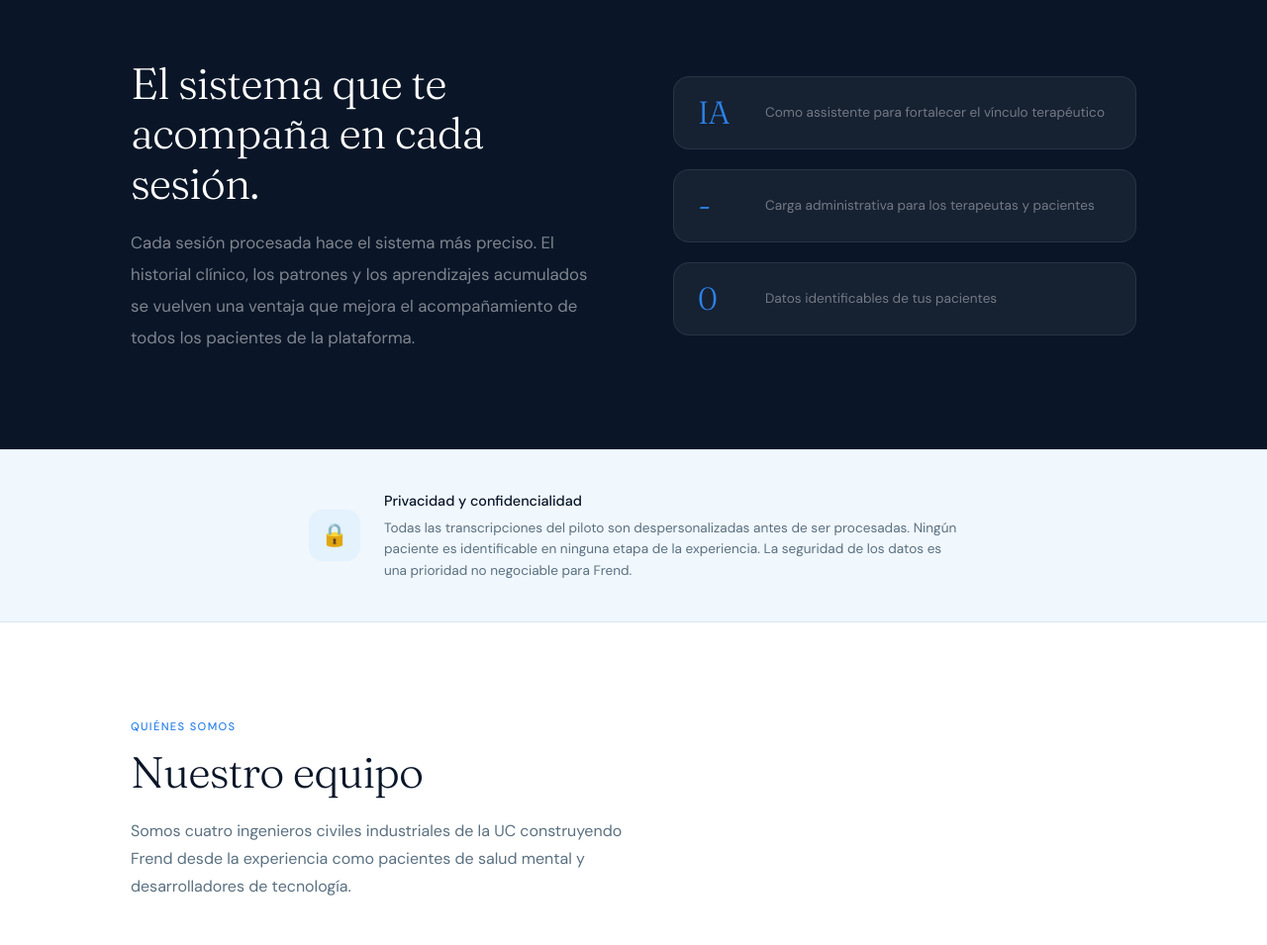
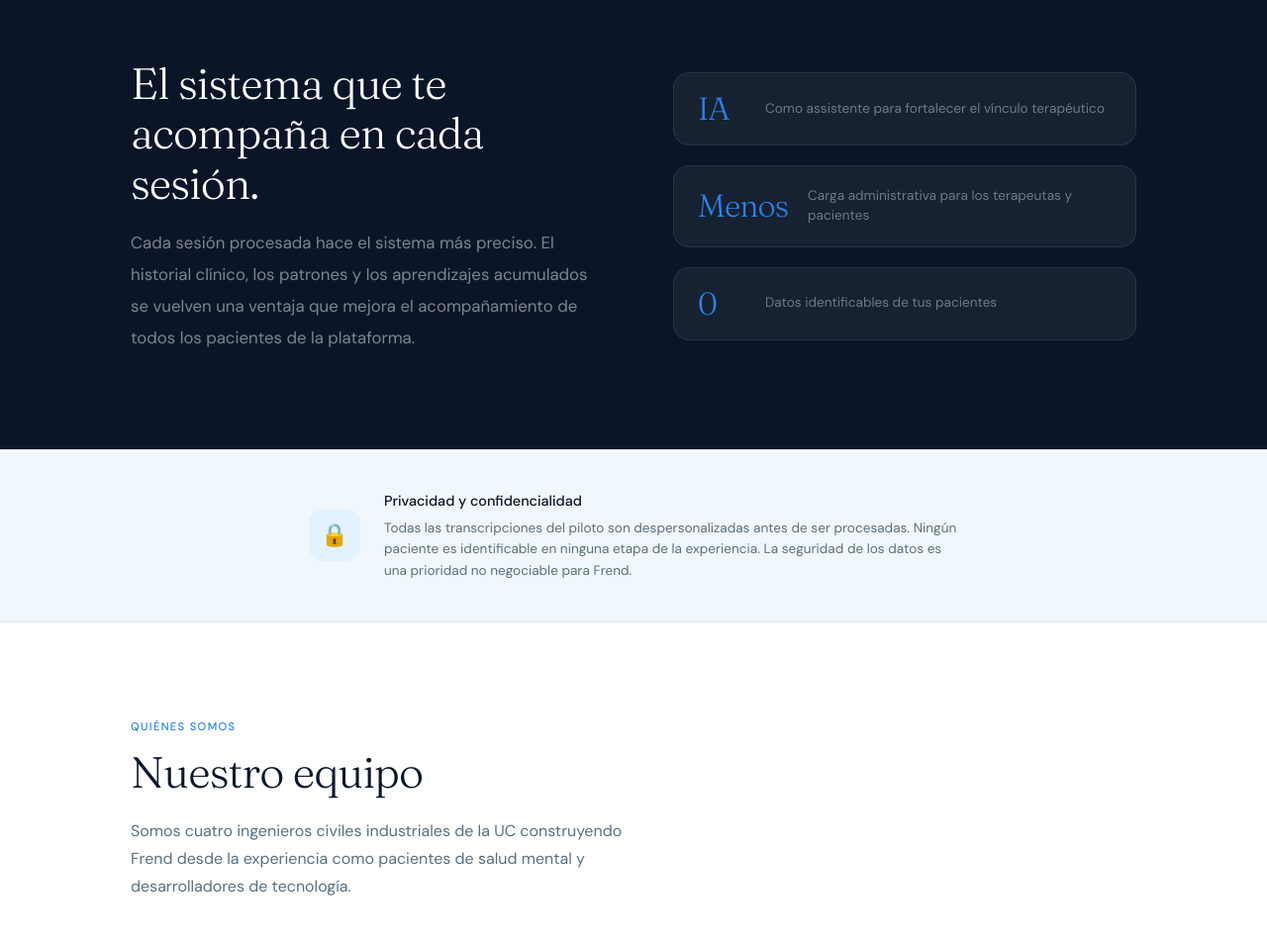
Before and after one commit to frend-mh/landing-page, a plain HTML site: page Landing.html in a window 1280 px wide. Shown: the part 2491-3446 px from the top of the page at 99% size. Drawn offline with Linux system fonts and the light colour scheme.

Commit message:
fix text

```diff
--- a/Landing.html
+++ b/Landing.html
@@ -947,7 +947,7 @@
             <p>Como assistente para fortalecer el vínculo terapéutico</p>
           </div>
           <div class="why-stat">
-            <div class="why-stat-n">-</div>
+            <div class="why-stat-n">Menos</div>
             <p>Carga administrativa para los terapeutas y pacientes</p>
           </div>
           <div class="why-stat">
```
